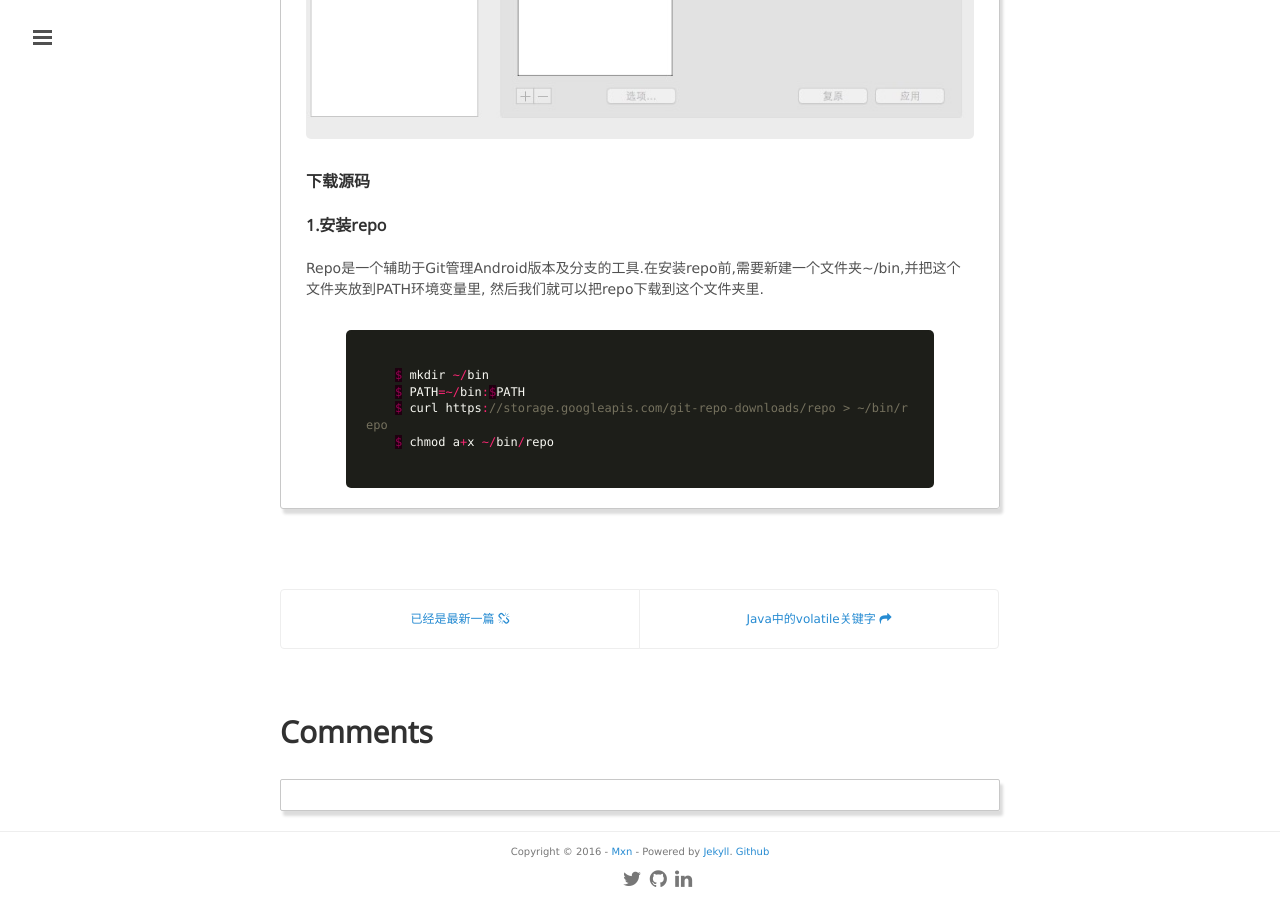
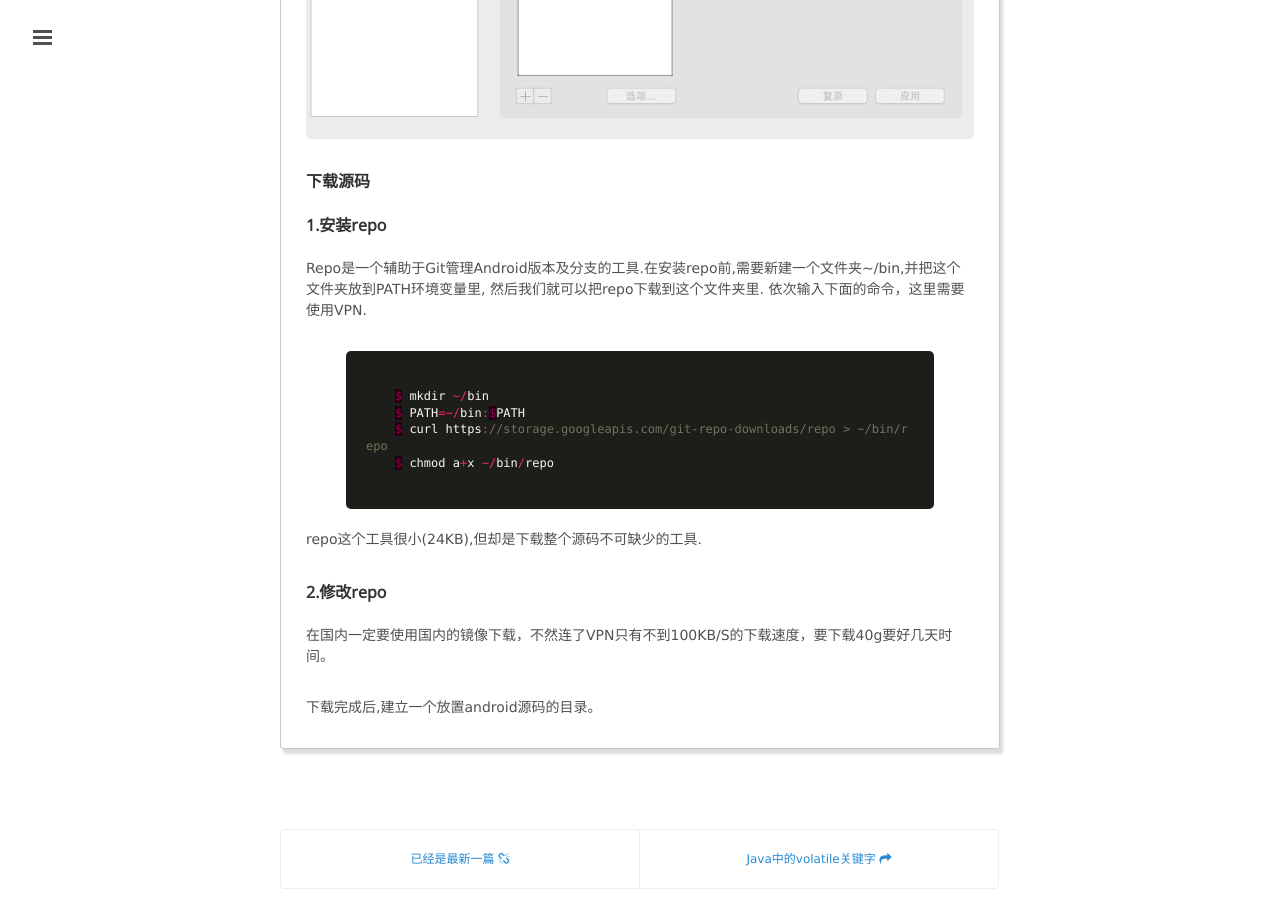
Before and after one commit to mxn21/mxn21.github.io, a Jekyll site: the page built from _posts/2016-4-15-下载编译android源码笔记.md, in a window 1280 px wide and 900 px high, scrolled down 890 px. Built offline with Jekyll 4.4.1, drawn with Linux system fonts in a browser that asks for light colours; Markdown is read by kramdown in place of the engine named in the settings; comment, search, counter and statistics services are not loaded.

Commit message:
23432423

```diff
--- a/_posts/2016-4-15-下载编译android源码笔记.md
+++ b/_posts/2016-4-15-下载编译android源码笔记.md
@@ -27,6 +27,7 @@
 
 Repo是一个辅助于Git管理Android版本及分支的工具.在安装repo前,需要新建一个文件夹~/bin,并把这个文件夹放到PATH环境变量里,
 然后我们就可以把repo下载到这个文件夹里.
+依次输入下面的命令，这里需要使用VPN.
 
     {% highlight c %}
     $ mkdir ~/bin
@@ -34,3 +35,13 @@
     $ curl https://storage.googleapis.com/git-repo-downloads/repo > ~/bin/repo
     $ chmod a+x ~/bin/repo
     {% endhighlight %}
+
+repo这个工具很小(24KB),但却是下载整个源码不可缺少的工具.
+
+#### 2.修改repo
+
+在国内一定要使用国内的镜像下载，不然连了VPN只有不到100KB/S的下载速度，要下载40g要好几天时间。
+
+
+
+下载完成后,建立一个放置android源码的目录。
```
